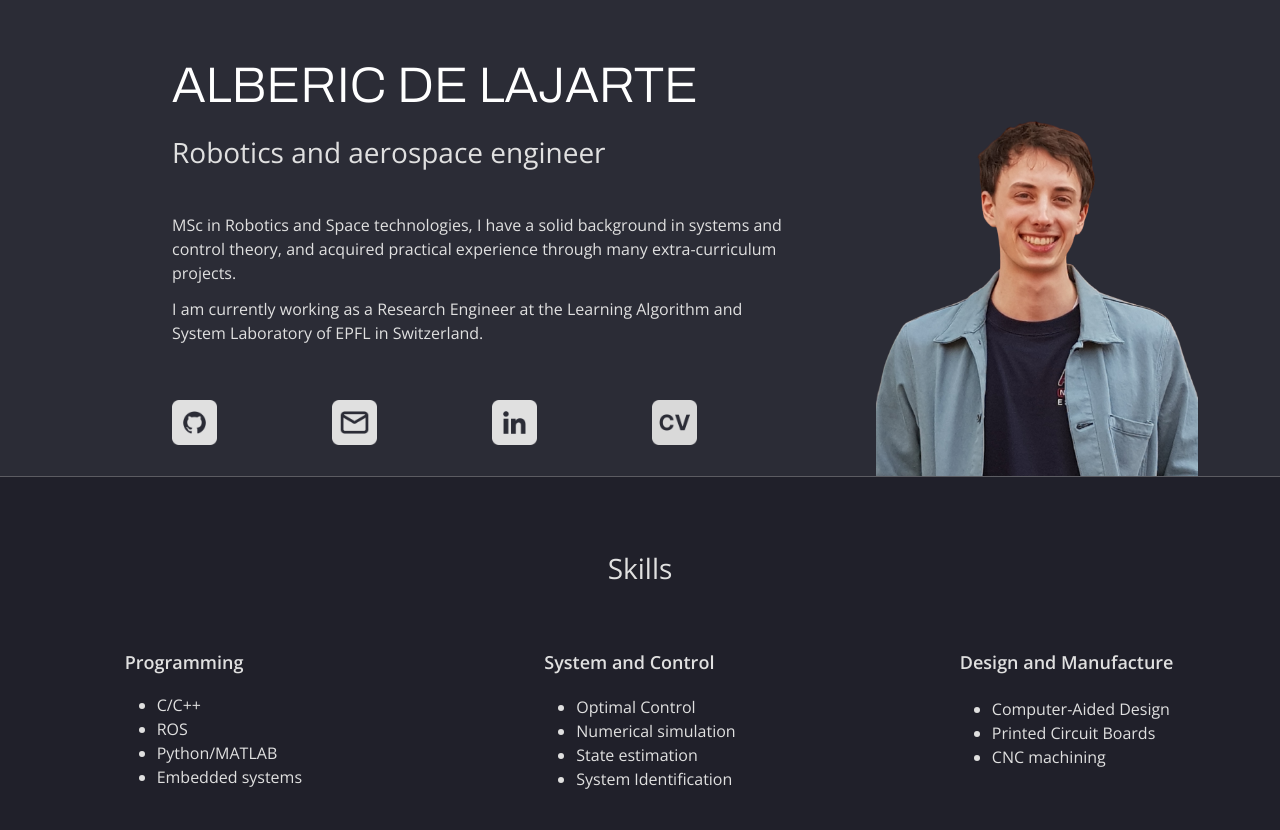
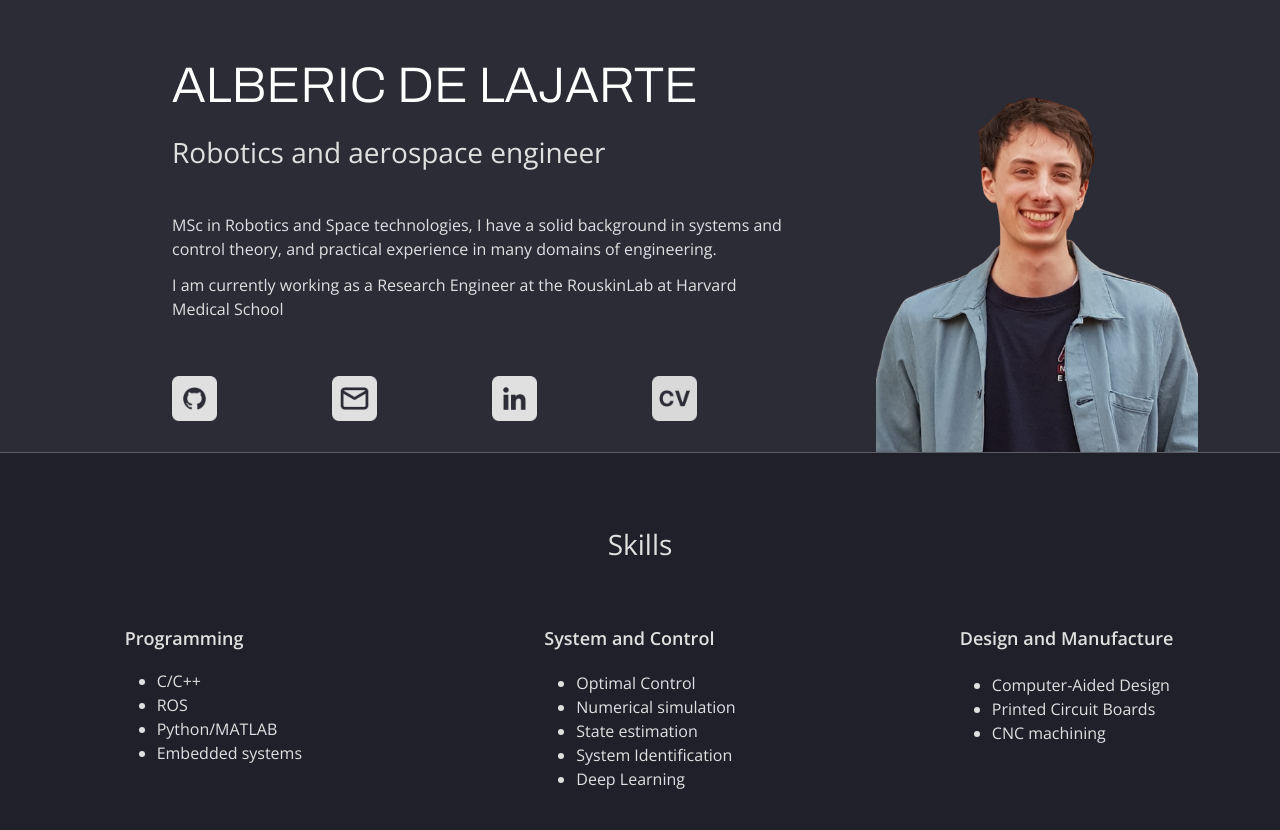
Before and after one commit to AlbericDeLajarte/AlbericDeLajarte, a plain HTML site: page index.html in a window 1280 px wide. Shown: the top 830 px of the page. Drawn offline with nearby package versions, Linux system fonts and the light colour scheme.

Commit message:
updated front page

```diff
--- a/index.html
+++ b/index.html
@@ -39,14 +39,12 @@
 
                                 MSc in Robotics and Space technologies,
                                 I have a solid background in systems and control theory,
-                                and acquired practical experience through
-                                many extra-curriculum projects.
+                                and practical experience in many domains of engineering.
                             </p>
 
                             <p class="text-presentation">
 
-                                I am currently working as a Research Engineer at the Learning
-                                Algorithm and System Laboratory of EPFL in Switzerland.
+                                I am currently working as a Research Engineer at the RouskinLab at Harvard Medical School
                             </p>
                             <br>
 
@@ -67,7 +65,7 @@
                                 </div>
 
                                 <div class="col-3 social-media">
-                                    <a href="https://www.linkedin.com/in/alb%C3%A9ric-de-lajarte/">
+                                    <a href="https://www.linkedin.com/in/alberic-de-lajarte/">
                                         <img class="img-fluid" alt="My Linkedin" src="images/icon/linkedin@3x.png"
                                         width=45" height="45">
                                     </a>
@@ -134,6 +132,7 @@
                                     <li>Numerical simulation</li>
                                     <li>State estimation</li>
                                     <li>System Identification</li>
+                                    <li>Deep Learning</li>
                                 </ul>
                             </div>
                         </div>
```
Also changed, not shown: 2 other files.
